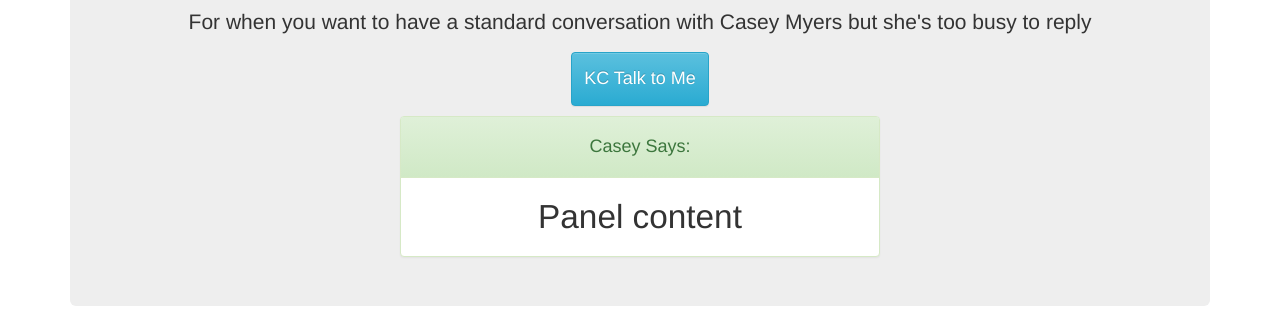
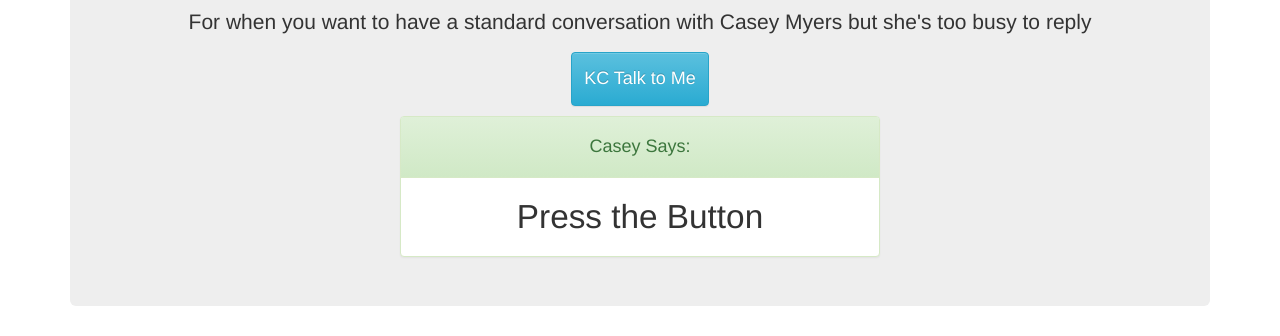
Before and after one commit to kateknewing/Testing, a plain HTML site: page index.html in a window 1280 px wide. Shown: the part 1040-1376 px from the top of the page. Drawn offline with nearby package versions, Linux system fonts and the light colour scheme.

Commit message:
Update index.html

```diff
--- a/index.html
+++ b/index.html
@@ -38,7 +38,7 @@
       <h4>Casey Says:</h4>
     </div>
    <div class="panel-body"  id="myRandomDiv">
-    Panel content
+    Press the Button
     </div>
   </center>
   </div>
```
